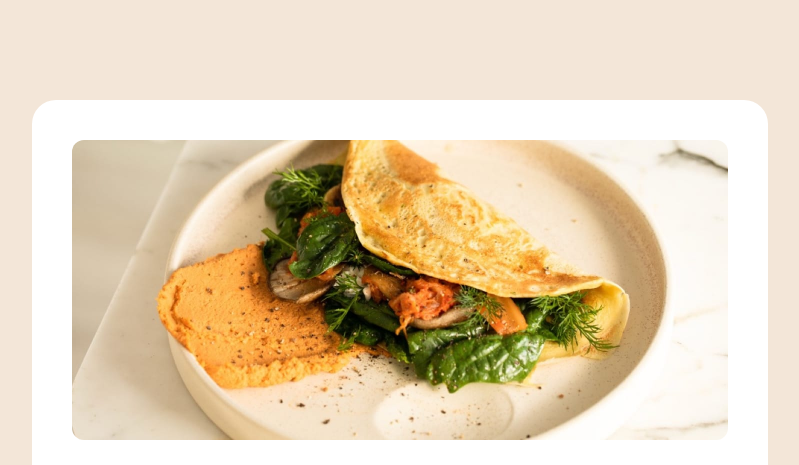
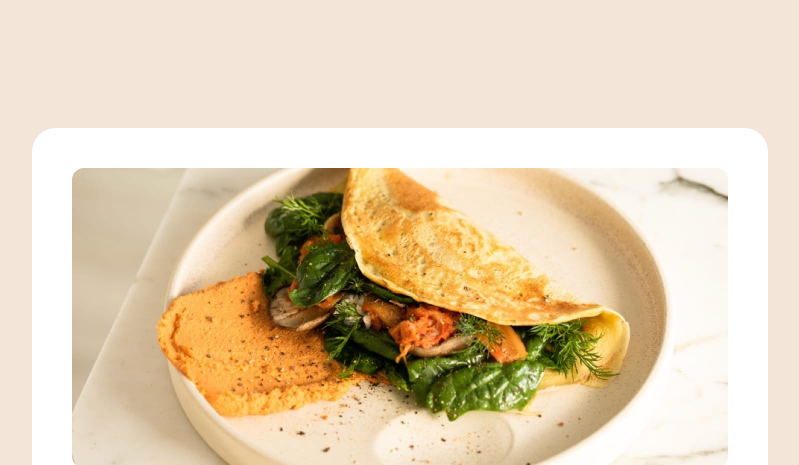
Before and after one commit to zmora2622/recipe-page, a website: page index.html in a window 1280 px wide. Shown: the top 465 px of the page, without its empty margins (240-1039 px from the left). Drawn offline with Linux system fonts and the light colour scheme.

Commit message:
modification of the whole project

```diff
--- a/sass/components/_container.scss
+++ b/sass/components/_container.scss
@@ -2,7 +2,7 @@
 
 .container {
  max-width: function.pixel_to_rem(1440px);
- margin: 100px 48px;
+ margin: 128px 48px;
 }
 
 @media (max-width: function.pixel_to_rem(608px)) {
```
Also changed, not shown: css/style.css.
